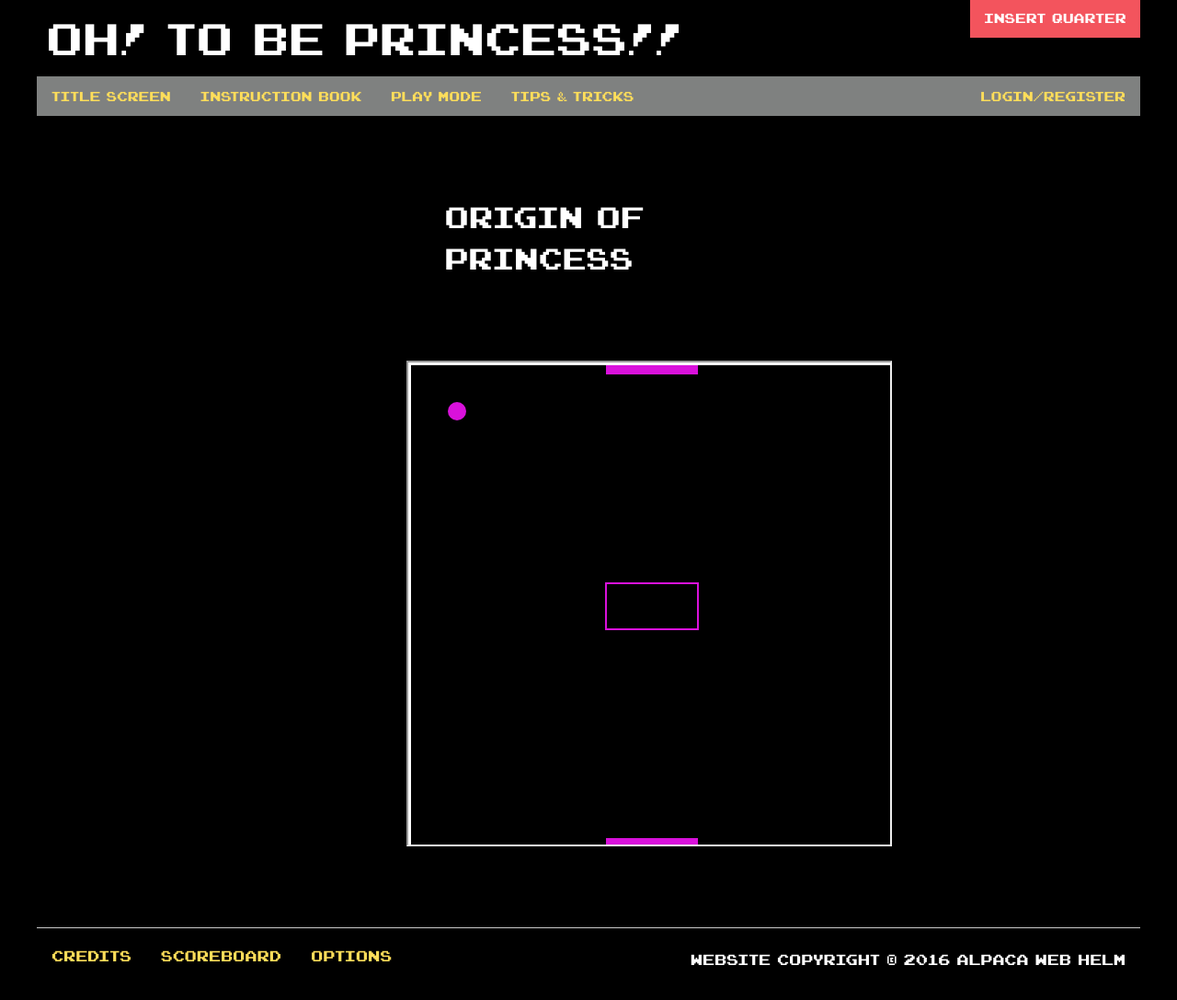
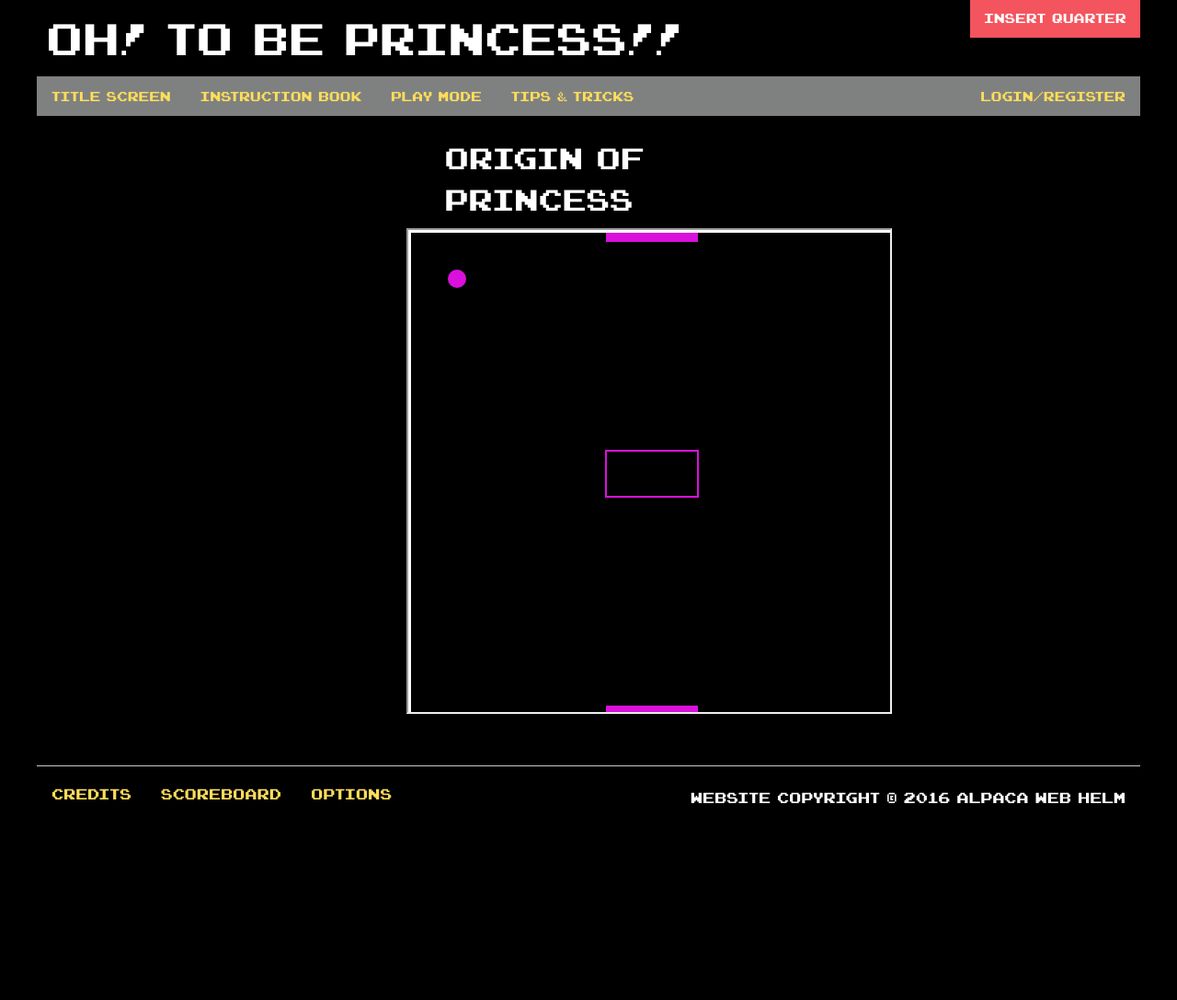
Before and after one commit to nadiaff/princess, a PHP site: page /pong.php in a window 1280 px wide. Shown: the whole page at 92% size. After the commit the page ends 873 px from the top, so only its background shows below. Run offline with PHP 8.4, Linux system fonts and the light colour scheme.

Commit message:
Margins margins margins origin game

```diff
--- a/css/app.css
+++ b/css/app.css
@@ -349,6 +349,5 @@ a.ui-button:active,
 
 /* Origin of Princess Title */
 .origin-game h2 {
-	margin-top: 2em;
     margin-left: 1.3em;
 }
--- a/pong.php
+++ b/pong.php
@@ -31,7 +31,7 @@
 		<div class="columns row medium-4 origin-game">
 			<br />
 			<h2>ORIGIN OF PRINCESS</h2>
-			<iframe style="height:33em; width:33em; margin-top:5em; margin-bottom:5em;" src="games/pong-game.html"></iframe>
+			<iframe style="height:33em; width:33em; margin-bottom:3em;" src="games/pong-game.html"></iframe>
 		</div>
 		<!-- Start Footer -->
 		<?php include 'php/footer.php'; ?>
```
